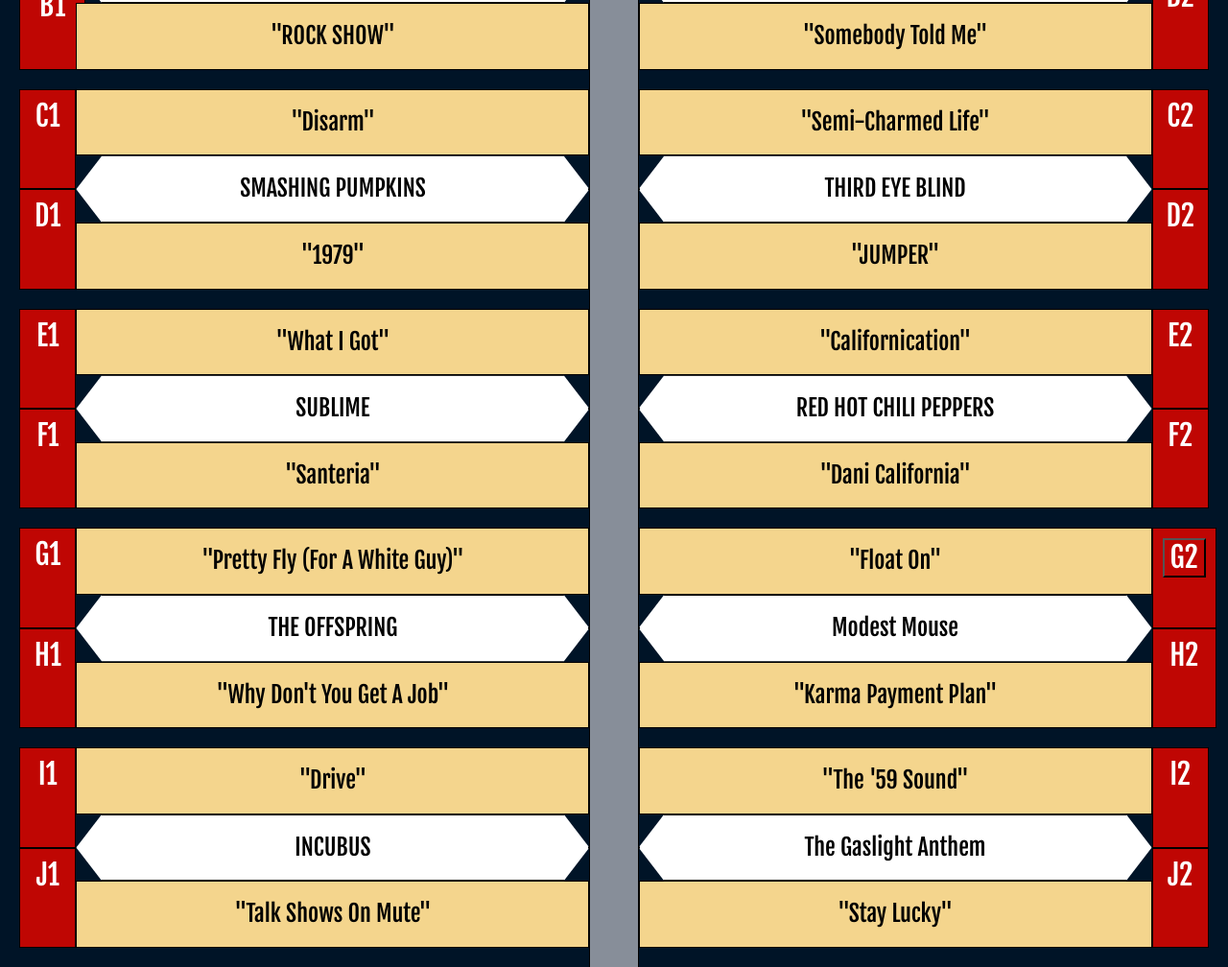
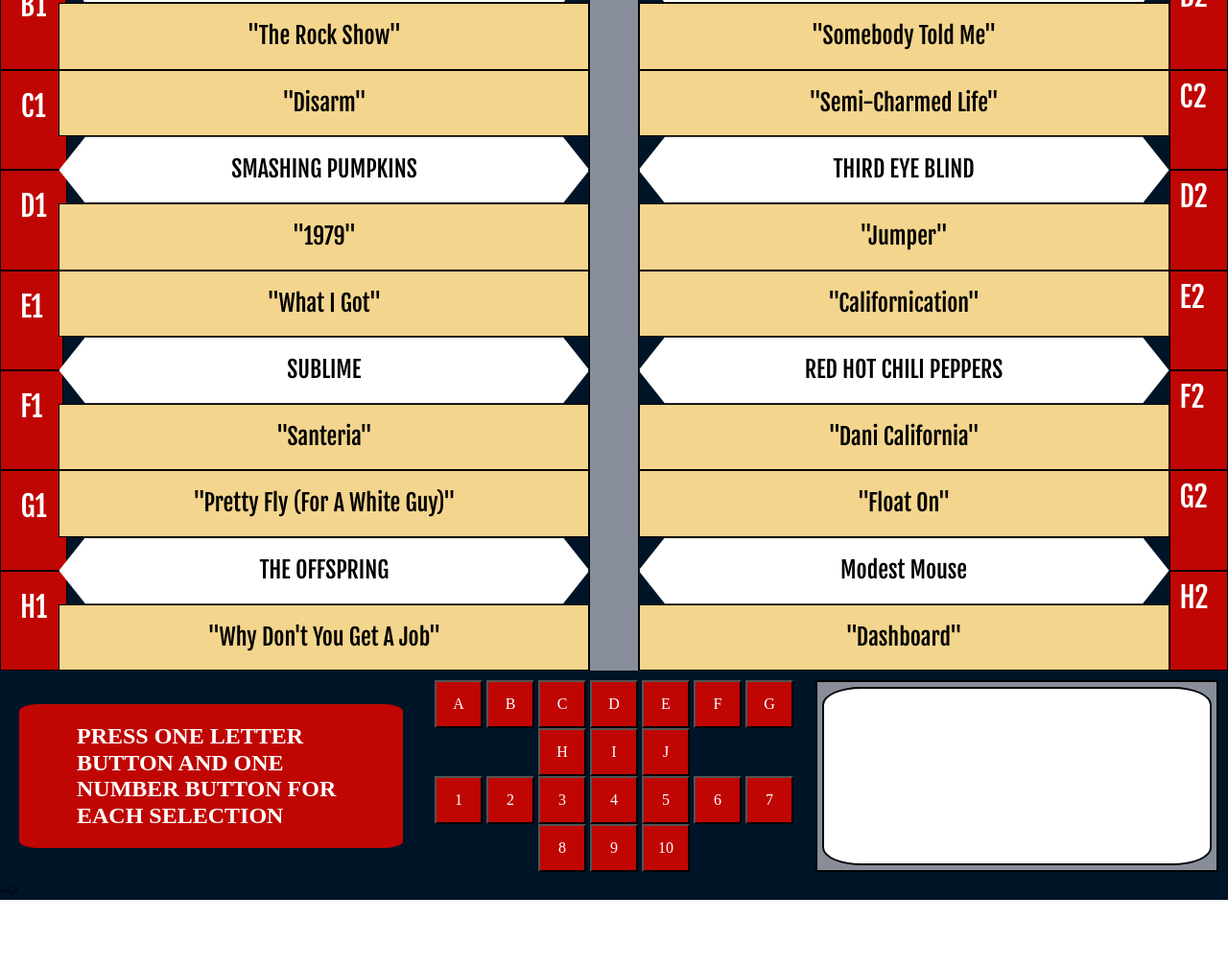
Before and after one commit to Failure2Fly/Jukebox, a plain HTML site: page index.html in a window 1280 px wide. Shown: the part 136-1144 px from the top of the page at 96% size. After the commit the page ends 1074 px from the top, so only its background shows below. Drawn offline with nearby package versions, Linux system fonts and the light colour scheme.

Commit message:
added music files. Added js and added function to play files. Updated layout for HTML and updated CSS to match new CSS Grid

```diff
--- a/global.css
+++ b/global.css
@@ -11,18 +11,31 @@
     background-color:#BF0603;
     color: white;
 }
+
+
 .grid-container {
     display: grid;
-    grid-template-columns: 48% 4% 48%;
-    grid-template-rows: 1fr 1fr 1fr 1fr 1fr;
+    grid-template-columns: 1fr;
+    grid-template-rows: 1fr 1fr 1fr 1fr min-content;
     gap: 0px 0px;
     grid-template-areas:
-      "A1 A2 A3"
-      "B1 B2 B3"
-      "C1 C2 C3"
-      "D1 D2 D3"
-      "E1 E2 E3";
-    background-color: #001427;
+      "Row1"
+      "Row2"
+      "Row3"
+      "Row4"
+      "Footer";
+      background-color: #001427;
+}
+
+
+.Row1 {
+    display: grid;
+    grid-template-columns: 48% 4% 48%;
+    grid-template-rows: 1fr;
+    gap: 0px 0px;
+    grid-template-areas:
+      "A1 A2 A3";
+    grid-area: Row1;
 }
 .A1 {
     display: grid;
@@ -32,12 +45,11 @@
     grid-template-areas:
       "A1Outside A1Inside";
     grid-area: A1;
-    margin: 0px 0px 20px 20px;
 }
 .A1Outside {
     display: grid;
     grid-template-columns: 1fr;
-    grid-template-rows: 1fr 1fr;
+    grid-template-rows: repeat(2, 1fr);
     gap: 0px 0px;
     grid-template-areas:
       "A1Outside1"
@@ -48,13 +60,14 @@
 .A1Inside {
     display: grid;
     grid-template-columns: 1fr;
-    grid-template-rows: 1fr 1fr 1fr;
+    grid-template-rows: repeat(3, 1fr);
     gap: 0px 0px;
     grid-template-areas:
       "A1Inside1"
       "A1Inside2"
       "A1Inside3";
     grid-area: A1Inside;
+    text-align: center;
 }
 .A1Outside1, .A1Outside2{
     background-color:#BF0603;
@@ -76,7 +89,6 @@
     clip-path: polygon(5% 0, 95% 0, 100% 50%, 95% 100%, 5% 100%, 0% 50%);
     background-color: white;
 }
-
 .A2 {
     grid-area: A2;
     background-color: #878E99;
@@ -91,31 +103,28 @@
     grid-template-areas:
       "A3Inside A3Outside";
     grid-area: A3;
-    margin: 0px 20px 20px 0px;
 }
 .A3Inside {
     display: grid;
     grid-template-columns: 1fr;
-    grid-template-rows: 1fr 1fr 1fr;
+    grid-template-rows: repeat(3, 1fr);
     gap: 0px 0px;
     grid-template-areas:
       "A3Inside1"
       "A3Inside2"
-      "A3OInside3";
+      "A3Inside3";
     grid-area: A3Inside;
 }
 .A3Outside {
     display: grid;
     grid-template-columns: 1fr;
-    grid-template-rows: 1fr 1fr;
+    grid-template-rows: repeat(2, 1fr);
     gap: 0px 0px;
     grid-template-areas:
       "A3Outside1"
       "A3Outside2";
     grid-area: A3Outside;
-    text-align: center;
 }
-
 .A3Outside1, .A3Outside2{
     background-color:#BF0603;
     color: white;
@@ -138,8 +147,15 @@
 }
 
 
-
-
+.Row2 {
+    display: grid;
+    grid-template-columns: 48% 4% 48%;
+    grid-template-rows: 1fr;
+    gap: 0px 0px;
+    grid-template-areas:
+      "B1 B2 B3";
+    grid-area: Row2;
+}
 .B1 {
     display: grid;
     grid-template-columns: 10% 90%;
@@ -148,12 +164,11 @@
     grid-template-areas:
       "B1Outside B1Inside";
     grid-area: B1;
-    margin: 0px 0px 20px 20px;
 }
 .B1Outside {
     display: grid;
     grid-template-columns: 1fr;
-    grid-template-rows: 1fr 1fr;
+    grid-template-rows: repeat(2, 1fr);
     gap: 0px 0px;
     grid-template-areas:
       "B1Outside1"
@@ -164,20 +179,21 @@
 .B1Inside {
     display: grid;
     grid-template-columns: 1fr;
-    grid-template-rows: 1fr 1fr 1fr;
+    grid-template-rows: repeat(3, 1fr);
     gap: 0px 0px;
     grid-template-areas:
       "B1Inside1"
       "B1Inside2"
-      "b1Inside3";
+      "B1Inside3";
     grid-area: B1Inside;
+    text-align: center;
 }
 .B1Outside1, .B1Outside2{
     background-color:#BF0603;
     color: white;
     font-family: 'Fjalla One', sans-serif;
     font-size: 30px;
-    padding: 10px;
+    padding: 20px;
     border: 1px solid black;
 }
 .B1Inside1, .B1Inside2, .B1Inside3{
@@ -206,31 +222,28 @@
     grid-template-areas:
       "B3Inside B3Outside";
     grid-area: B3;
-    margin: 0px 20px 20px 0px;
 }
 .B3Inside {
     display: grid;
     grid-template-columns: 1fr;
-    grid-template-rows: 1fr 1fr 1fr;
+    grid-template-rows: repeat(3, 1fr);
     gap: 0px 0px;
     grid-template-areas:
       "B3Inside1"
       "B3Inside2"
-      "B3OInside3";
+      "B3Inside3";
     grid-area: B3Inside;
 }
 .B3Outside {
     display: grid;
     grid-template-columns: 1fr;
-    grid-template-rows: 1fr 1fr;
+    grid-template-rows: repeat(2, 1fr);
     gap: 0px 0px;
     grid-template-areas:
       "B3Outside1"
       "B3Outside2";
     grid-area: B3Outside;
-    text-align: center;
 }
-
 .B3Outside1, .B3Outside2{
     background-color:#BF0603;
     color: white;
@@ -253,6 +266,15 @@
 }
 
 
+.Row3 {
+    display: grid;
+    grid-template-columns: 48% 4% 48%;
+    grid-template-rows: 1fr;
+    gap: 0px 0px;
+    grid-template-areas:
+      "C1 C2 C3";
+    grid-area: Row3;
+}
 .C1 {
     display: grid;
     grid-template-columns: 10% 90%;
@@ -261,13 +283,11 @@
     grid-template-areas:
       "C1Outside C1Inside";
     grid-area: C1;
-    margin: 0px 0px 20px 20px;
-    height: 200px;
-  }
+}
 .C1Outside {
     display: grid;
     grid-template-columns: 1fr;
-    grid-template-rows: 1fr 1fr;
+    grid-template-rows: repeat(2, 1fr);
     gap: 0px 0px;
     grid-template-areas:
       "C1Outside1"
@@ -278,20 +298,21 @@
 .C1Inside {
     display: grid;
     grid-template-columns: 1fr;
-    grid-template-rows: 1fr 1fr 1fr;
+    grid-template-rows: repeat(3, 1fr);
     gap: 0px 0px;
     grid-template-areas:
       "C1Inside1"
       "C1Inside2"
       "C1Inside3";
     grid-area: C1Inside;
+    text-align: center;
 }
 .C1Outside1, .C1Outside2{
     background-color:#BF0603;
     color: white;
     font-family: 'Fjalla One', sans-serif;
     font-size: 30px;
-    padding: 10px;
+    padding: 20px;
     border: 1px solid black;
 }
 .C1Inside1, .C1Inside2, .C1Inside3{
@@ -320,31 +341,28 @@
     grid-template-areas:
       "C3Inside C3Outside";
     grid-area: C3;
-    margin: 0px 20px 20px 0px;
 }
 .C3Inside {
     display: grid;
     grid-template-columns: 1fr;
-    grid-template-rows: 1fr 1fr 1fr;
+    grid-template-rows: repeat(3, 1fr);
     gap: 0px 0px;
     grid-template-areas:
       "C3Inside1"
       "C3Inside2"
-      "C3OInside3";
+      "C3Inside3";
     grid-area: C3Inside;
 }
 .C3Outside {
     display: grid;
     grid-template-columns: 1fr;
-    grid-template-rows: 1fr 1fr;
+    grid-template-rows: repeat(2, 1fr);
     gap: 0px 0px;
     grid-template-areas:
       "C3Outside1"
       "C3Outside2";
     grid-area: C3Outside;
-    text-align: center;
 }
-
 .C3Outside1, .C3Outside2{
     background-color:#BF0603;
     color: white;
@@ -367,6 +385,15 @@
 }
 
 
+.Row4 {
+    display: grid;
+    grid-template-columns: 48% 4% 48%;
+    grid-template-rows: 1fr;
+    gap: 0px 0px;
+    grid-template-areas:
+      "D1 D2 D3";
+    grid-area: Row4;
+}
 .D1 {
     display: grid;
     grid-template-columns: 10% 90%;
@@ -375,12 +402,11 @@
     grid-template-areas:
       "D1Outside D1Inside";
     grid-area: D1;
-    margin: 0px 0px 20px 20px;
-  }
+}
 .D1Outside {
     display: grid;
     grid-template-columns: 1fr;
-    grid-template-rows: 1fr 1fr;
+    grid-template-rows: repeat(2, 1fr);
     gap: 0px 0px;
     grid-template-areas:
       "D1Outside1"
@@ -391,20 +417,21 @@
 .D1Inside {
     display: grid;
     grid-template-columns: 1fr;
-    grid-template-rows: 1fr 1fr 1fr;
+    grid-template-rows: repeat(3, 1fr);
     gap: 0px 0px;
     grid-template-areas:
       "D1Inside1"
       "D1Inside2"
       "D1Inside3";
     grid-area: D1Inside;
+    text-align: center;
 }
 .D1Outside1, .D1Outside2{
     background-color:#BF0603;
     color: white;
     font-family: 'Fjalla One', sans-serif;
     font-size: 30px;
-    padding: 10px;
+    padding: 20px;
     border: 1px solid black;
 }
 .D1Inside1, .D1Inside2, .D1Inside3{
@@ -433,31 +460,28 @@
     grid-template-areas:
       "D3Inside D3Outside";
     grid-area: D3;
-    margin: 0px 20px 20px 0px;
 }
 .D3Inside {
     display: grid;
     grid-template-columns: 1fr;
-    grid-template-rows: 1fr 1fr 1fr;
+    grid-template-rows: repeat(3, 1fr);
     gap: 0px 0px;
     grid-template-areas:
       "D3Inside1"
       "D3Inside2"
-      "D3OInside3";
+      "D3Inside3";
     grid-area: D3Inside;
 }
 .D3Outside {
     display: grid;
     grid-template-columns: 1fr;
-    grid-template-rows: 1fr 1fr;
+    grid-template-rows: repeat(2, 1fr);
     gap: 0px 0px;
     grid-template-areas:
       "D3Outside1"
       "D3Outside2";
     grid-area: D3Outside;
-    text-align: center;
 }
-
 .D3Outside1, .D3Outside2{
     background-color:#BF0603;
     color: white;
@@ -481,114 +505,50 @@
 
 
 
-.E1 {
+.Footer{
     display: grid;
-    grid-template-columns: 10% 90%;
-    grid-template-rows: 1fr;
+    grid-template-columns: 1fr 1fr 1fr;
+    grid-template-rows: 100%;
     gap: 0px 0px;
     grid-template-areas:
-      "E1Outside E1Inside";
-    grid-area: E1;
-    margin: 0px 0px 20px 20px;
-  }
-.E1Outside {
-    display: grid;
+      "FooterLeft FooterMiddle FooterRight";
+    grid-area: Footer;
+    padding: 10px;
+}
+.FooterLeft{
+    margin: auto 10px;
+    background-color: #BF0603;
+    border-radius: 5%;
+}
+.Instructions{
+      margin: auto 60px;
+      color: white;
+}
+.FooterMiddle{
     grid-template-columns: 1fr;
     grid-template-rows: 1fr 1fr;
     gap: 0px 0px;
     grid-template-areas:
-      "E1Outside1"
-      "E1Outside2";
-    grid-area: E1Outside;
+      "FooterMiddleTop"
+      "FooterMiddleBottom";
+    grid-area: FooterMiddle;
     text-align: center;
 }
-.E1Inside {
-    display: grid;
-    grid-template-columns: 1fr;
-    grid-template-rows: 1fr 1fr 1fr;
-    gap: 0px 0px;
-    grid-template-areas:
-      "E1Inside1"
-      "E1Inside2"
-      "E1Inside3";
-    grid-area: E1Inside;
+button{
+    height: 50px;
+    width: 50px;
 }
-.E1Outside1, .E1Outside2{
-    background-color:#BF0603;
-    color: white;
-    font-family: 'Fjalla One', sans-serif;
-    font-size: 30px;
-    padding: 10px;
-    border: 1px solid black;
+.FooterRight{
+    padding: 5px;
+    background-color:  #878E99;
+    border: solid 2px black;
 }
-.E1Inside1, .E1Inside2, .E1Inside3{
-    background-color: #F4D58D;
-    font-family: 'Fjalla One', sans-serif;
-    font-size: 24px;
+.WhatsPlaying{
+    height: 100%;
+    width: 100%;
+    background-color: white;
+    border: solid 2px black;
+    border-radius: 10%;
     text-align: center;
-    padding: 20px;
-    border: 1px solid black;
+    font-size: 30;
 }
-.E1Inside2{
-    clip-path: polygon(5% 0, 95% 0, 100% 50%, 95% 100%, 5% 100%, 0% 50%);
-    background-color: white;
-}
-.E2 {
-    grid-area: E2;
-    background-color: #878E99;
-    border-left: 1px solid black;
-    border-right: 1px solid black;
-}
-.E3 {
-    display: grid;
-    grid-template-columns: 90% 10%;
-    grid-template-rows: 1fr;
-    gap: 0px 0px;
-    grid-template-areas:
-      "E3Inside E3Outside";
-    grid-area: E3;
-    margin: 0px 20px 20px 0px;
-}
-.E3Inside {
-    display: grid;
-    grid-template-columns: 1fr;
-    grid-template-rows: 1fr 1fr 1fr;
-    gap: 0px 0px;
-    grid-template-areas:
-      "E3Inside1"
-      "E3Inside2"
-      "E3OInside3";
-    grid-area: E3Inside;
-}
-.E3Outside {
-    display: grid;
-    grid-template-columns: 1fr;
-    grid-template-rows: 1fr 1fr;
-    gap: 0px 0px;
-    grid-template-areas:
-      "E3Outside1"
-      "E3Outside2";
-    grid-area: E3Outside;
-    text-align: center;
-}
-
-.E3Outside1, .E3Outside2{
-    background-color:#BF0603;
-    color: white;
-    font-family: 'Fjalla One', sans-serif;
-    font-size: 30px;
-    padding: 10px;
-    border: 1px solid black;
-}
-.E3Inside1, .E3Inside2, .E3Inside3{
-    background-color: #F4D58D;
-    font-family: 'Fjalla One', sans-serif;
-    font-size: 24px;
-    text-align: center;
-    padding: 20px;
-    border: 1px solid black;
-}
-.E3Inside2{
-    clip-path: polygon(5% 0, 95% 0, 100% 50%, 95% 100%, 5% 100%, 0% 50%);
-    background-color: white;
-}
--- a/index.html
+++ b/index.html
@@ -11,6 +11,7 @@
     </head>
     <body>
         <div class="grid-container">
+            <div class="Row1">
                 <div class="A1">
                     <div class="A1Outside">
                         <div class="A1Outside1">A1</div>
@@ -19,7 +20,7 @@
                     <div class="A1Inside">
                         <div class="A1Inside1">"All The Small Things"</div>
                         <div class="A1Inside2 Artist">BLINK 182</div>
-                    <div class="A1Inside3">"ROCK SHOW"</div>
+                        <div class="A1Inside3">"The Rock Show"</div>
                     </div>
                 </div>
                 <div class="A2"></div>
@@ -34,7 +35,8 @@
                         <div class="A3Outside2">B2</div>
                     </div>
                 </div>
-
+            </div>
+            <div class="Row2">
                 <div class="B1">
                     <div class="B1Outside">
                         <div class="B1Outside1">C1</div>
@@ -51,14 +53,15 @@
                     <div class="B3Inside">
                         <div class="B3Inside1">"Semi-Charmed Life"</div>
                         <div class="B3Inside2">THIRD EYE BLIND</div>
-                    <div class="B3Inside3">"JUMPER"</div>
+                        <div class="B3Inside3">"Jumper"</div>
                     </div>
                     <div class="B3Outside">
                         <div class="B3Outside1">C2</div>
                         <div class="B3Outside2">D2</div>
                     </div>
                 </div>
-
+            </div>
+            <div class="Row3">
                 <div class="C1">
                     <div class="C1Outside">
                         <div class="C1Outside1">E1</div>
@@ -82,7 +85,8 @@
                         <div class="C3Outside2">F2</div>
                     </div>
                 </div>
-
+            </div>
+            <div class="Row4">
                 <div class="D1">
                     <div class="D1Outside">
                         <div class="D1Outside1">G1</div>
@@ -99,21 +103,15 @@
                     <div class="D3Inside">
                         <div class="D3Inside1">"Float On"</div>
                         <div class="D3Inside2">Modest Mouse</div>
-                    <div class="D3Inside3">"Karma Payment Plan"</div>
+                        <div class="D3Inside3">"Dashboard"</div>
                     </div>
                     <div class="D3Outside">
-                    <div class="D3Outside1">
-                        <button onclick="play()" type="button">
-                        <audio id="music">
-                            <source src="./Music/Modest Mouse - Float On.mp3" type="audio/mpeg">
-                        </audio>
-                            G2
-                        </button>
-                    </div>
+                        <div class="D3Outside1">G2</div>
                         <div class="D3Outside2">H2</div>
                     </div>
                 </div>
-
+            </div>
+            <!-- <div class="Row5">
                 <div class="E1">
                     <div class="E1Outside">
                         <div class="E1Outside1">I1</div>
@@ -129,7 +127,7 @@
                 <div class="E3">
                     <div class="E3Inside">
                         <div class="E3Inside1">"The '59 Sound"</div>
-                    <div class="E3Inside2">The Gaslight Anthem</div>
+                        <div class="E3Inside2">THE GASLIGHT ANTHEM</div>
                         <div class="E3Inside3">"Stay Lucky"</div>
                     </div>
                     <div class="E3Outside">
@@ -137,7 +135,71 @@
                         <div class="E3Outside2">J2</div>
                     </div>
                 </div>
+            </div> -->
+            <div class="Footer">
+                <div class="FooterLeft">
+                    <div class="Instructions">
+                        <h2>
+                            PRESS ONE LETTER BUTTON AND ONE NUMBER BUTTON FOR EACH SELECTION
+                        </h2>
                     </div>
+                </div>
+                <div class="FooterMiddle">
+                    <div class="FooterMiddleTop">
+                        <button>A</button>
+                        <button>B</button>
+                        <button>C</button>
+                        <button>D</button>
+                        <button>E</button>
+                        <button>F</button>
+                        <button>G</button>
+                        <button>H</button>
+                        <button>I</button>
+                        <button>J</button>
+                    </div>
+                    <div class="FooterMiddleBottom">
+                        <button>1</button>
+                        <button>2</button>
+                        <button>3</button>
+                        <button>4</button>
+                        <button>5</button>
+                        <button>6</button>
+                        <button>7</button>
+                        <button>8</button>
+                        <button>9</button>
+                        <button>10</button>
+                    </div>
+                </div>
+                <div class="FooterRight">
+                    <div class="WhatsPlaying"></div>
+                </div>
+            </div>
+                <!-- <input type="text" id="pageId"/>
+                <!-- Blink 182 -->
+                <audio id="A1"><source src="./Music/All the small things.mp3" type="audio/mpeg"></audio>
+                <audio id="B1"><source src="./Music/The rock show.mp3" type="audio/mpeg"></audio>
+                <!-- The Killers -->
+                <audio id="A2"><source src="./Music/Mr. Brightside.mp3" type="audio/mpeg"></audio>
+                <audio id="B2"><source src="./Music/Somebody Told Me.mp3" type="audio/mpeg"></audio>
+                <!-- Smashing Pumpkins -->
+                <audio id="C1"><source src="./Music/Disarm.mp3" type="audio/mpeg"></audio>
+                <audio id="D1"><source src="./Music/1979.mp3" type="audio/mpeg"></audio>
+                <!-- Third Eye Blind -->
+                <audio id="C2"><source src="./Music/Semi-Charmed Life.mp3" type="audio/mpeg"></audio>
+                <audio id="D2"><source src="./Music/Jumper.mp3" type="audio/mpeg"></audio>
+                <!-- Sublime -->
+                <audio id="E1"><source src="./Music/Sublime - What I Got.mp3" type="audio/mpeg"></audio>
+                <audio id="F1"><source src="./Music/Santeria.mp3" type="audio/mpeg"></audio>
+                <!-- Red Hot Chili Peppers -->
+                <audio id="E2"><source src="./Music/Californication.mp3" type="audio/mpeg"></audio>
+                <audio id="F2"><source src="./Music/Dani California.mp3" type="audio/mpeg"></audio>
+                <!-- The offspring -->
+                <audio id="G1"><source src="./Music/Pretty fly (for a white guy).mp3" type="audio/mpeg"></audio>
+                <audio id="H1"><source src="./Music/Why don't you get a job.mp3" type="audio/mpeg"></audio>
+                <!-- Modest Mouse -->
+                <audio id="G2"><source src="./Music/Modest Mouse - Float On.mp3" type="audio/mpeg"></audio>
+                <audio id="H2"><source src="./Music/Modest_Mouse-Dashboard.mp3" type="audio/mpeg"></audio> -->
+
           <script src="index.js"></script>
     </body>
 </html>
--- a/index.js
+++ b/index.js
@@ -1,5 +1,3 @@
-var myMusic= document.getElementById("music");
-function play() {
-    myMusic.play();
-    console.log("music should be playing")
+function play(){
+    document.getElementById(document.getElementById("pageId").value).play();
 }
```
Also changed, not shown: 16 other files. Lines whose indentation alone changed are shown as unchanged.
